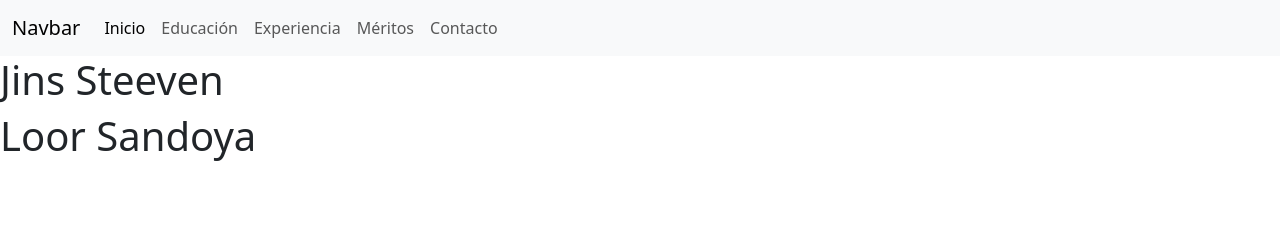
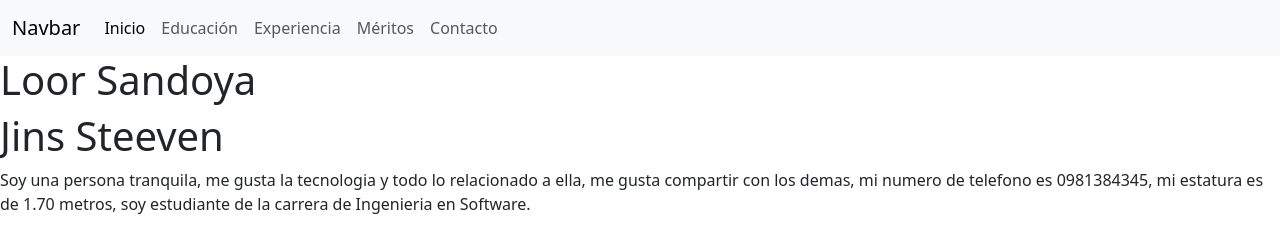
Before and after one commit to Mr-Dark65/PracticaGit4A_LoorSteeven, a plain HTML site: page index.html in a window 1280 px wide. Drawn offline with nearby package versions, Linux system fonts and the light colour scheme.

Commit message:
Se agregó un resumen de mi CV.

```diff
--- a/index.html
+++ b/index.html
@@ -38,8 +38,9 @@
       </nav>
 
       <main>
-        <h1>Jins Steeven</h1>
-        <h1>Loor Sandoya</h1>
+          <h1>Loor Sandoya</h1>
+          <h1>Jins Steeven</h1>
+          <p>Soy una persona tranquila, me gusta la tecnologia y todo lo relacionado a ella, me gusta compartir con los demas, mi numero de telefono es 0981384345, mi estatura es de 1.70 metros, soy estudiante de la carrera de Ingenieria en Software.</p>
       </main>
 
 </body>
```
